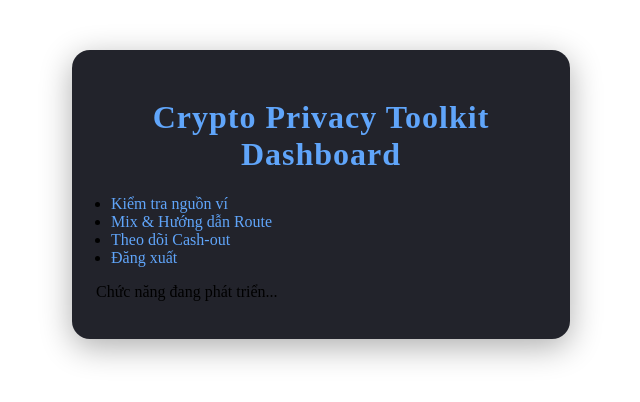
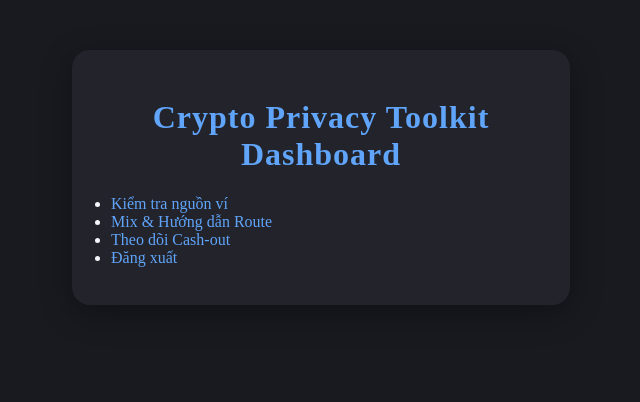
Before and after one commit to showu-0911/crypto-privacy-toolkit, a Python web app: template app/templates/dashboard.html in a window 1280 px wide. Shown: the top 402 px of the page, without its empty margins (319-959 px from the left). Run offline with Jinja, Linux system fonts and the light colour scheme; the template is opened without the code that fills it, so the values that code supplies are empty.

Commit message:
Update dashboard.html

```diff
--- a/app/templates/dashboard.html
+++ b/app/templates/dashboard.html
@@ -1,11 +1,11 @@
 <!DOCTYPE html>
-<html lang="en">
+<html lang="vi">
 <head>
     <meta charset="UTF-8">
     <title>Dashboard - Crypto Privacy Toolkit</title>
     <link rel="stylesheet" href="/static/style.css">
 </head>
-<body>
+<body class="dark">
 <div class="container">
     <h1>Crypto Privacy Toolkit Dashboard</h1>
     <ul>
@@ -14,7 +14,6 @@
         <li><a href="/cashout-tracker">Theo dõi Cash-out</a></li>
         <li><a href="/logout">Đăng xuất</a></li>
     </ul>
-    <p>Chức năng đang phát triển...</p>
 </div>
 </body>
 </html>
```
